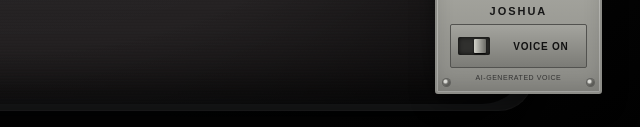
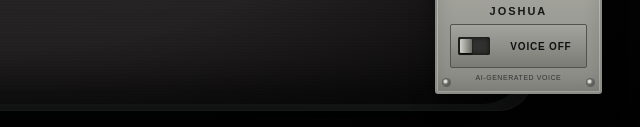
Before and after one commit to goislandadventures/joshua-wopr, a website: page public/index.html in a window 1280 px wide. Shown: the part 708-835 px from the top of the page, 640-1280 px from the left. Drawn offline with Linux system fonts and the light colour scheme.

Commit message:
Start JOSHUA voice off and load reliable typing audio

```diff
--- a/public/index.html
+++ b/public/index.html
@@ -68,14 +68,15 @@
       <div class="speaker-screws" aria-hidden="true"><i></i><i></i><i></i><i></i></div>
       <div class="speaker-grille" aria-hidden="true"></div>
       <div class="speaker-label">JOSHUA</div>
-      <button id="voice-switch" class="voice-switch" type="button" aria-pressed="true" aria-label="Turn JOSHUA voice off">
+      <button id="voice-switch" class="voice-switch" type="button" aria-pressed="false" aria-label="Turn JOSHUA voice on">
         <span class="toggle-slot" aria-hidden="true"><span class="toggle-lever"></span></span>
-        <span id="voice-state">VOICE ON</span>
+        <span id="voice-state">VOICE OFF</span>
       </button>
       <div class="ai-voice-disclosure">AI-GENERATED VOICE</div>
     </aside>
   </main>
 
   <script src="/app.js"></script>
+  <script src="/audio-fix.js"></script>
 </body>
 </html>
```
